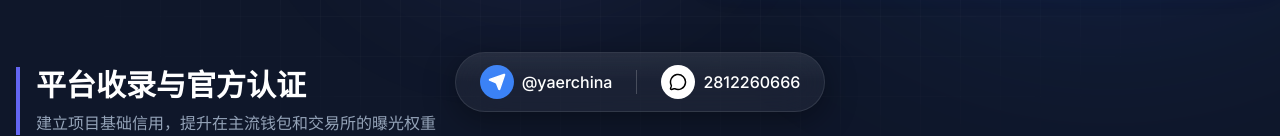
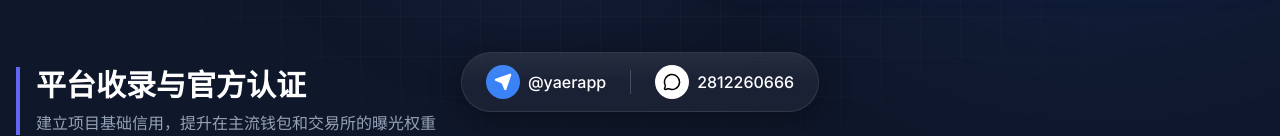
Before and after one commit to BNBJOKER/yaer, a React (Vite) app: page / in a window 1280 px wide. Shown: the part 664-800 px from the top of the page. Built offline with nearby package versions, Linux system fonts and the light colour scheme.

Commit message:
Update StickyFooter.tsx

```diff
--- a/components/StickyFooter.tsx
+++ b/components/StickyFooter.tsx
@@ -15,7 +15,7 @@ const StickyFooter: React.FC = () => {
           <div className="bg-blue-500 p-2 rounded-full">
             <Send size={18} fill="white" />
           </div>
-          <span className="font-medium hidden sm:block">@yaerchina</span>
+          <span className="font-medium hidden sm:block">@yaerapp</span>
         </a>
 
         <div className="w-[1px] h-6 bg-white/20"></div>
```
